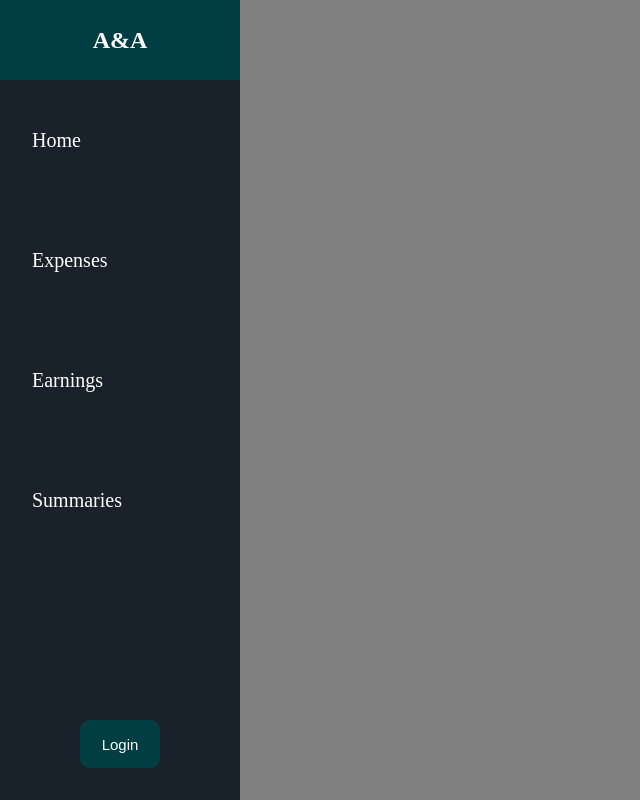
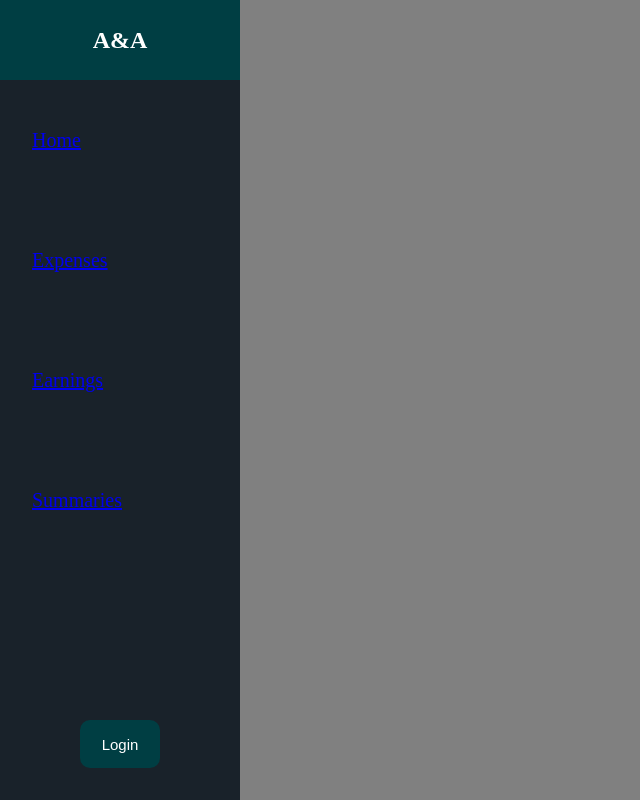
Before and after one commit to rodis00/expense-tracker, a React (Create React App) app in the folder frontend/: page /summaries in a window 1280 px wide. Shown: the whole page, without its empty margins (0-640 px from the left). Built offline with nearby package versions, Linux system fonts and the light colour scheme.

Commit message:
adding routes and links to different components

```diff
--- a/frontend/src/components/Nav/Nav.jsx
+++ b/frontend/src/components/Nav/Nav.jsx
@@ -1,22 +1,36 @@
 import React from "react";
 import classes from "./Nav.module.css";
-
+import { BrowserRouter as Router, Link, Routes, Route } from "react-router-dom";
+import Expenses from "../Expenses/Expenses";
+import Earnings from "../Earnings/Earnings";
+import Home from "../Home/Home";
+import Summaries from "../Summaries/Summaries"
 
 function Nav() {
-
-  const navElements = [`Home`, "Expenses", "Earnings", "Summaries"];
+  const navElements = ["Expenses", "Earnings", "Summaries"];
 
   return (
+    <Router>
       <nav className={`${classes.navbar}`}>
         <h2 className={classes.navbar__h2}>A&A</h2>
         <ul className={classes.navbar__list}>
-        {navElements.map(elem=>(
-          <li key={elem} className={classes.navbar__list__elem}>{elem}</li>
+          <li key="Home" className={classes.navbar__list__elem}><Link to='/' className={classes.navbar__list__elem__link}>Home</Link></li>
+          {navElements.map((elem) => (
+            <li key={elem} className={classes.navbar__list__elem}>
+              <Link to={elem} className={classes.navbar__list__elem__link}>{elem}</Link>
+            </li>
           ))}
         </ul>
         <span className={classes.navbar__span}></span>
         <button className={classes.navbar__btn}>Login</button>
       </nav>
+      <Routes>
+        <Route path="/" element={<Home />} />
+        <Route path="expenses" element={<Expenses />} />
+        <Route path="earnings" element={<Earnings />} />
+        <Route path="summaries" element={<Summaries />} />
+      </Routes>
+    </Router>
   );
 }
 
```
Lines whose indentation alone changed are shown as unchanged.
